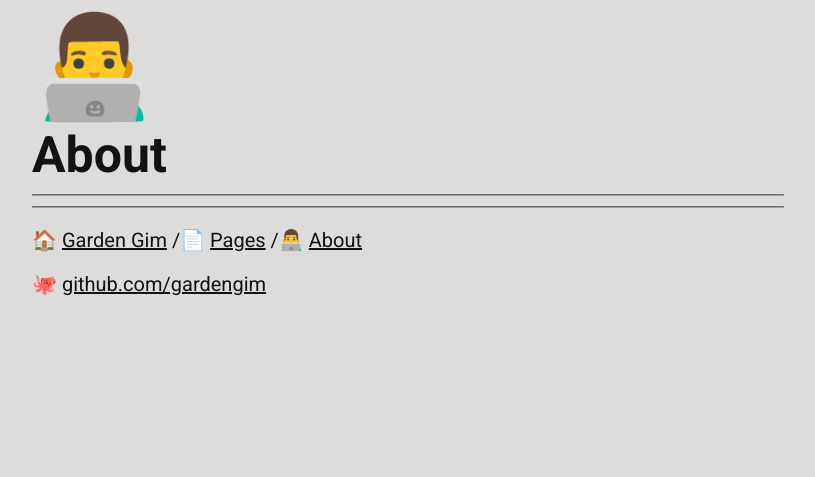
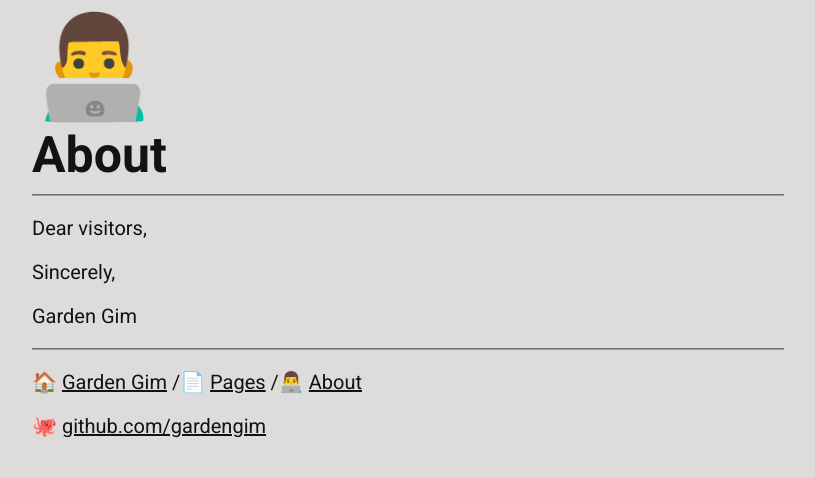
Before and after one commit to gardengim/gardengim.github.io, a Jekyll site: the page built from pages/about.md, in a window 1280 px wide. Shown: the top 477 px of the page, without its empty margins (232-1047 px from the left). Built offline with Jekyll 4.4.1, drawn with Linux system fonts in a browser that asks for light colours.

Commit message:
Update about.md

```diff
--- a/pages/about.md
+++ b/pages/about.md
@@ -2,3 +2,13 @@
 title: About
 icon: 👨‍💻
 ---
+
+Dear visitors,
+
+
+
+
+
+Sincerely,
+
+Garden Gim
```
